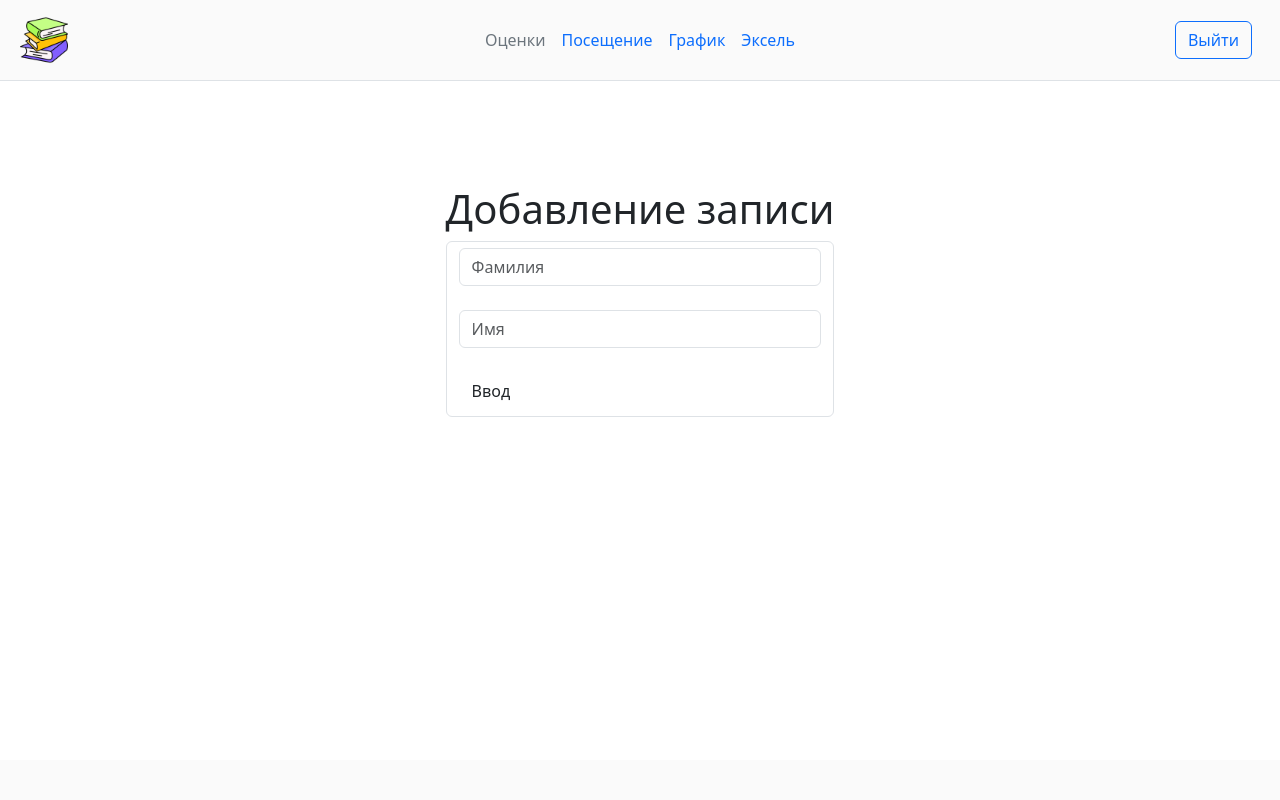
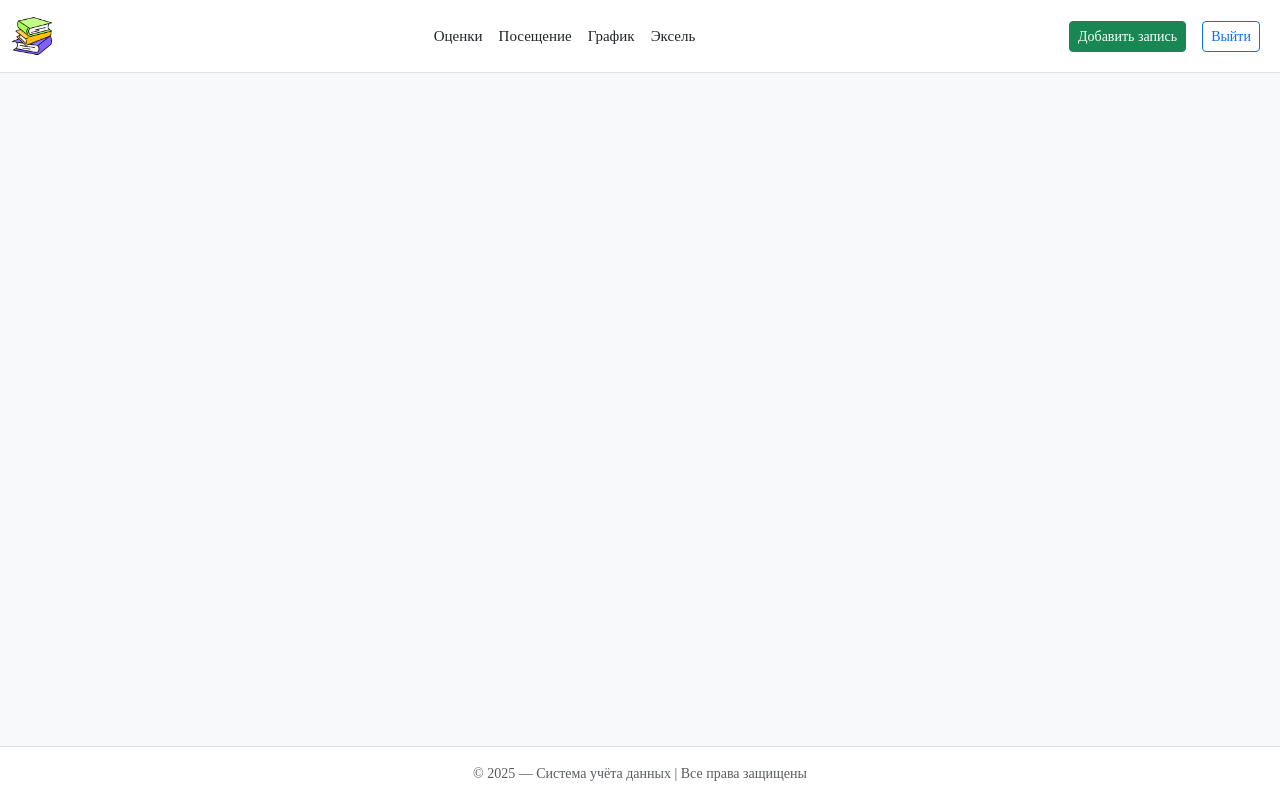
Before and after one commit to Zangetsu20/init, a Flask app: page /create in a window 1280 px wide. Run offline with Flask 3, Linux system fonts and the light colour scheme; a user stored in the database is signed in.

Commit message:
Добавили кнопку

```diff
--- a/templates/base.html
+++ b/templates/base.html
@@ -1,51 +1,139 @@
 <!DOCTYPE html>
-<html lang="en">
+<html lang="ru">
 <head>
     <meta charset="UTF-8">
     <meta name="viewport" content="width=device-width, initial-scale=1.0">
-    <link href="https://cdn.jsdelivr.net/npm/bootstrap@5.3.3/dist/css/bootstrap.min.css" rel="stylesheet" integrity="sha384-QWTKZyjpPEjISv5WaRU9OFeRpok6YctnYmDr5pNlyT2bRjXh0JMhjY6hW+ALEwIH" crossorigin="anonymous">
-    <link rel="stylesheet" href="{{ url_for('static', filename='css/main.css') }}">
+    <link href="https://cdn.jsdelivr.net/npm/bootstrap@5.3.3/dist/css/bootstrap.min.css" rel="stylesheet"
+          integrity="sha384-QWTKZyjpPEjISv5WaRU9OFeRpok6YctnYmDr5pNlyT2bRjXh0JMhjY6hW+ALEwIH" crossorigin="anonymous">
+    <style>
+        body {
+            font-family: 'Times New Roman', serif;
+            font-size: 16px; /* ~12pt */
+            color: #000;
+            background-color: #fff;
+            line-height: 1.5;
+        }
+
+        h1, h2, h3, h4, h5, h6 {
+            font-weight: bold;
+            margin-top: 1.5rem;
+            margin-bottom: 0.5rem;
+        }
+
+        .content p {
+            text-align: justify;
+            text-indent: 1.25rem; /* красная строка */
+            margin-bottom: 1rem;
+        }
+
+        .modal-body label {
+            font-weight: normal;
+        }
+
+        .footer {
+            font-size: 14px;
+        }
+
+        .nav-link {
+            font-size: 15px;
+        }
+
+        .btn {
+            font-size: 14px;
+        }
+    </style>
     <title>{% block title %}{% endblock %}</title>
 </head>
-<body>
-<div class="page">
-    <header class="d-flex flex-wrap align-items-center justify-content-center justify-content-md-between py-3 mb-4 border-bottom">
-        <a href="/" class="d-inline-flex col-md-3 mb-2 mb-md-0 link-body-emphasis text-decoration-none">
-          <img class="heder__img" src="{{ url_for('static', filename='img/law.png') }}" alt="law">
+<body class="bg-light">
+<div class="page d-flex flex-column min-vh-100">
+
+  <header class="py-3 border-bottom bg-white">
+    <div class="container-fluid d-flex align-items-center justify-content-between">
+        <!-- Левая часть: логотип -->
+        <a href="/" class="d-inline-flex align-items-center text-decoration-none">
+            <img src="{{ url_for('static', filename='img/law.png') }}" alt="Логотип" width="40" height="40" class="me-2">
         </a>
 
-      <ul class="nav col-12 col-md-auto mb-2 justify-content-center mb-md-0">
-        <li><a href="{{ url_for('posts') }}" class="nav-link px-2 link-secondary">Оценки</a></li>
-        <li><a href="{{ url_for('create') }}" class="nav-link px-2">Посещение</a></li>
-        <li><a href="{{ url_for('abot') }}" class="nav-link px-2">График</a></li>
-        <li><a href="{{ url_for('index') }}" class="nav-link px-2">Эксель</a></li>
+        <!-- Центральная часть: пункты меню -->
+        <ul class="nav mb-0 mx-auto justify-content-center">
+            <li><a href="{{ url_for('posts') }}" class="nav-link px-2 link-dark">Оценки</a></li>
+            <li><a href="{{ url_for('create') }}" class="nav-link px-2 link-dark">Посещение</a></li>
+            <li><a href="{{ url_for('abot') }}" class="nav-link px-2 link-dark">График</a></li>
+            <li><a href="{{ url_for('index') }}" class="nav-link px-2 link-dark">Эксель</a></li>
         </ul>
 
-      <div class="col-md-3 text-end">
+        <!-- Правая часть: кнопка "Добавить запись" и авторизация -->
+        <div class="d-flex align-items-center gap-3">
+            <!-- Кнопка "Добавить запись" -->
+            <button type="button" class="btn btn-success btn-sm" data-bs-toggle="modal"
+                    data-bs-target="#addRecordModal">
+                Добавить запись
+            </button>
+
+            <!-- Авторизация -->
             {% if current_user.is_authenticated %}
-          <a href="{{ url_for('logout') }}" class="btn btn-outline-primary me-2">Выйти</a>
+                <a href="{{ url_for('logout') }}" class="btn btn-outline-primary btn-sm me-2">Выйти</a>
             {% else %}
-          <a href="{{ url_for('login') }}" class="btn btn-outline-primary me-2">Войти</a>
-          <a href="{{ url_for('register') }}" class="btn btn-primary">Зарегистрироваться</a>
+                <a href="{{ url_for('login') }}" class="btn btn-outline-primary btn-sm me-2">Войти</a>
+                <a href="{{ url_for('register') }}" class="btn btn-primary btn-sm">Зарегистрироваться</a>
             {% endif %}
         </div>
+    </div>
 </header>
-    <div class="content">
+
+    <!-- Основной контент -->
+    <main class="flex-grow-1 py-4 container">
         {% with messages = get_flashed_messages(with_categories=true) %}
             {% if messages %}
                 {% for category, message in messages %}
-            <div class="alert alert-{{ 'success' if category == 'success' else 'danger' }} alert-dismissible fade show" role="alert">
+                    <div class="alert alert-{{ 'success' if category == 'success' else 'danger' }} alert-dismissible fade show"
+                         role="alert">
                         {{ message }}
                         <button type="button" class="btn-close" data-bs-dismiss="alert" aria-label="Close"></button>
                     </div>
                 {% endfor %}
             {% endif %}
         {% endwith %}
-      {% block content %}{% endblock %}
-    </div>
-    <footer class="footer">
+
+        {% block content %}
+        {% endblock %}
+    </main>
+
+    <!-- Footer -->
+    <footer class="bg-white py-3 border-top text-center text-muted small">
+        © 2025 — Система учёта данных | Все права защищены
     </footer>
 </div>
-<script src="https://cdn.jsdelivr.net/npm/bootstrap@5.3.3/dist/js/bootstrap.bundle.min.js" integrity="sha384-YvpcrYf0tY3lHB60NNkmXc5s9fDVZLESaAA55NDzOxhy9GkcIdslK1eN7N6jIeHz" crossorigin="anonymous"></script>
+
+<!-- Модальное окно -->
+<div class="modal fade" id="addRecordModal" tabindex="-1" aria-labelledby="addRecordModalLabel" aria-hidden="true">
+    <div class="modal-dialog">
+        <div class="modal-content">
+            <div class="modal-header">
+                <h5 class="modal-title" id="addRecordModalLabel">Добавить запись</h5>
+                <button type="button" class="btn-close" data-bs-dismiss="modal" aria-label="Закрыть"></button>
+            </div>
+            <div class="modal-body">
+                <form method="post" class="needs-validation" novalidate>
+                    <div class="mb-3">
+                        <label for="firstname" class="form-label">Фамилия</label>
+                        <input type="text" name="firstname" class="form-control" id="firstname" required>
+                        <div class="invalid-feedback">Введите фамилию</div>
+                    </div>
+                    <div class="mb-3">
+                        <label for="lastname" class="form-label">Имя</label>
+                        <input type="text" name="lastname" class="form-control" id="lastname" required>
+                        <div class="invalid-feedback">Введите имя</div>
+                    </div>
+                    <button class="btn btn-success" type="submit">Сохранить</button>
+                </form>
+            </div>
+        </div>
+    </div>
+</div>
+
+<script src="https://cdn.jsdelivr.net/npm/bootstrap@5.3.3/dist/js/bootstrap.bundle.min.js"
+        integrity="sha384-YvpcrYf0tY3lHB60NNkmXc5s9fDVZLESaAA55NDzOxhy9GkcIdslK1eN7N6jIeHz"
+        crossorigin="anonymous"></script>
 </body>
 </html>
--- a/templates/create.html
+++ b/templates/create.html
@@ -1,15 +1,10 @@
 {% extends 'base.html' %}
 
 {% block title %}
-Добавление записи
+
 {% endblock %}
 
 {% block content %}
-<h1>Добавление записи</h1>
 
-<form method="post" class="form-control" >
-    <input type="text" name="firstname" placeholder="Фамилия" class="form-control"><br>
-    <input type="text" name="lastname" placeholder="Имя" class="form-control"><br>
-    <button class="btn bth-success" type="submit">Ввод</button>
-</form>
+
 {% endblock %}
```
Lines whose indentation alone changed are shown as unchanged.
